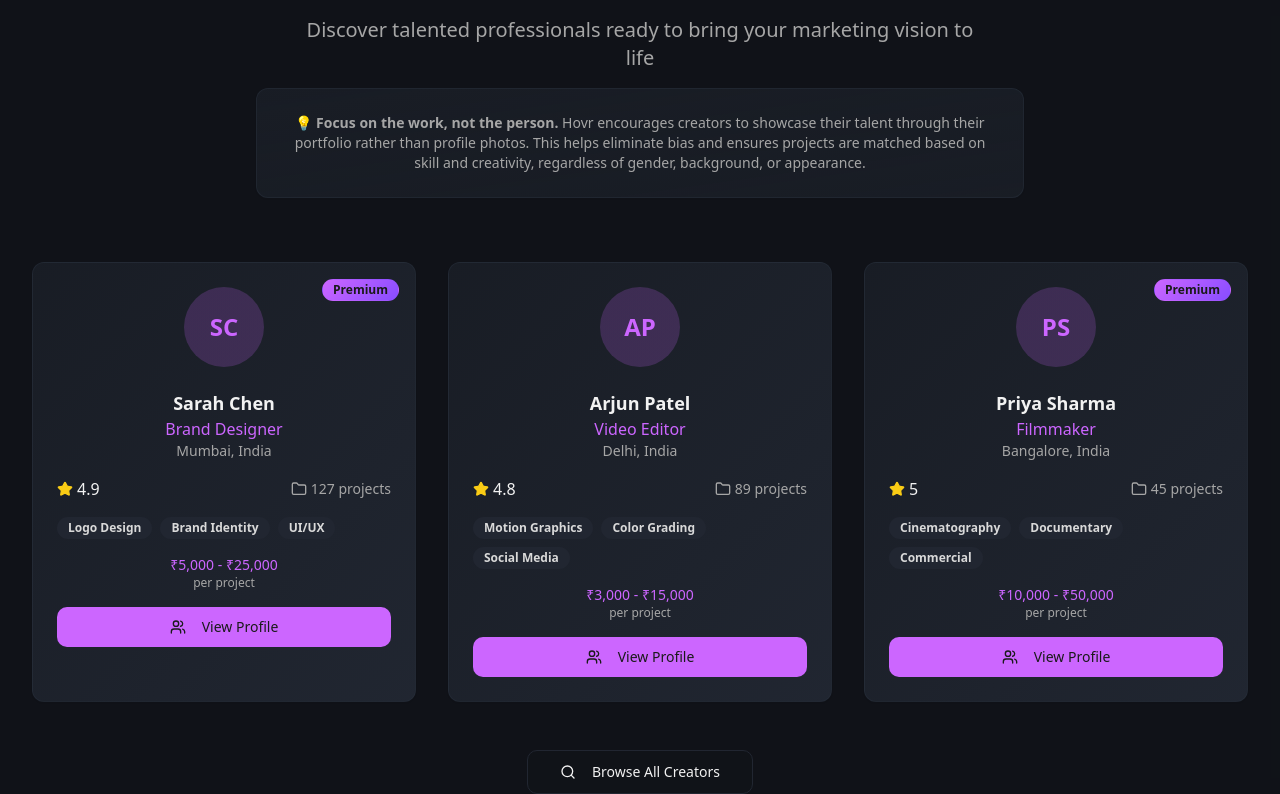
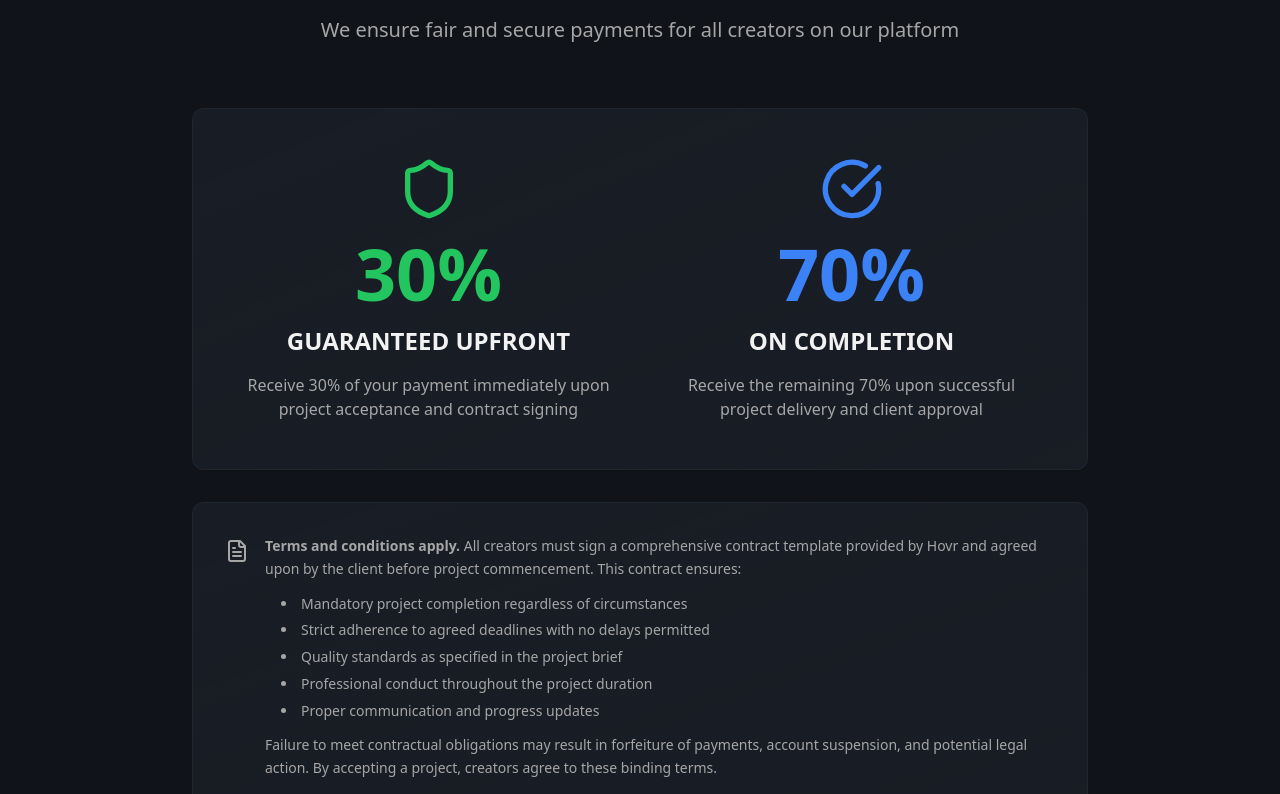
Before and after one commit to ri3habhk/create-hovr, a React (Vite) app: page / in a window 1280 px wide. Shown: the part 1001-1795 px from the top of the page. Built offline with nearby package versions, Linux system fonts and the light colour scheme.

Commit message:
Add payment guarantee page
Adds a new page to highlight the 30/70 payment guarantee, with terms and conditions and contract requirements.

```diff
--- /dev/null
+++ b/src/components/PaymentTerms.tsx
@@ -0,0 +1,73 @@
+
+import { Card, CardContent } from '@/components/ui/card';
+import { Shield, CheckCircle, FileText } from 'lucide-react';
+
+const PaymentTerms = () => {
+  return (
+    <section className="py-20 bg-gradient-to-br from-background to-background/80">
+      <div className="container mx-auto px-4 sm:px-6 lg:px-8">
+        <div className="text-center mb-16">
+          <h2 className="text-3xl md:text-5xl font-bold mb-6">
+            Secure Payment
+            <span className="bg-gradient-to-r from-purple-400 to-pink-400 bg-clip-text text-transparent"> Structure</span>
+          </h2>
+          <p className="text-xl text-muted-foreground max-w-2xl mx-auto">
+            We ensure fair and secure payments for all creators on our platform
+          </p>
+        </div>
+
+        <div className="max-w-4xl mx-auto">
+          <Card className="bg-gradient-to-br from-card to-card/80 border-border/50 hover-lift mb-8">
+            <CardContent className="p-12 text-center">
+              <div className="grid grid-cols-1 md:grid-cols-2 gap-12 items-center">
+                <div className="space-y-4">
+                  <Shield className="h-16 w-16 text-green-500 mx-auto" />
+                  <div className="text-6xl md:text-7xl font-black text-green-500">30%</div>
+                  <h3 className="text-2xl font-bold">GUARANTEED UPFRONT</h3>
+                  <p className="text-muted-foreground">
+                    Receive 30% of your payment immediately upon project acceptance and contract signing
+                  </p>
+                </div>
+
+                <div className="space-y-4">
+                  <CheckCircle className="h-16 w-16 text-blue-500 mx-auto" />
+                  <div className="text-6xl md:text-7xl font-black text-blue-500">70%</div>
+                  <h3 className="text-2xl font-bold">ON COMPLETION</h3>
+                  <p className="text-muted-foreground">
+                    Receive the remaining 70% upon successful project delivery and client approval
+                  </p>
+                </div>
+              </div>
+            </CardContent>
+          </Card>
+
+          {/* Terms and Conditions */}
+          <Card className="bg-gradient-to-br from-card to-card/80 border-border/50">
+            <CardContent className="p-8">
+              <div className="flex items-start space-x-4">
+                <FileText className="h-6 w-6 text-muted-foreground flex-shrink-0 mt-1" />
+                <div className="text-sm text-muted-foreground leading-relaxed">
+                  <p className="mb-3">
+                    <strong>Terms and conditions apply.</strong> All creators must sign a comprehensive contract template provided by Hovr and agreed upon by the client before project commencement. This contract ensures:
+                  </p>
+                  <ul className="list-disc list-inside space-y-1 ml-4">
+                    <li>Mandatory project completion regardless of circumstances</li>
+                    <li>Strict adherence to agreed deadlines with no delays permitted</li>
+                    <li>Quality standards as specified in the project brief</li>
+                    <li>Professional conduct throughout the project duration</li>
+                    <li>Proper communication and progress updates</li>
+                  </ul>
+                  <p className="mt-3">
+                    Failure to meet contractual obligations may result in forfeiture of payments, account suspension, and potential legal action. By accepting a project, creators agree to these binding terms.
+                  </p>
+                </div>
+              </div>
+            </CardContent>
+          </Card>
+        </div>
+      </div>
+    </section>
+  );
+};
+
+export default PaymentTerms;
--- a/src/pages/Index.tsx
+++ b/src/pages/Index.tsx
@@ -1,6 +1,7 @@
 
 import Navigation from '@/components/Navigation';
 import HeroSection from '@/components/HeroSection';
+import PaymentTerms from '@/components/PaymentTerms';
 import HowItWorks from '@/components/HowItWorks';
 import CreatorShowcase from '@/components/CreatorShowcase';
 import CreateSection from '@/components/CreateSection';
@@ -14,6 +15,7 @@ const Index = () => {
       <Navigation />
       <main>
         <HeroSection />
+        <PaymentTerms />
         <CreatorShowcase />
         <CreateSection />
         <HowItWorks />
```
